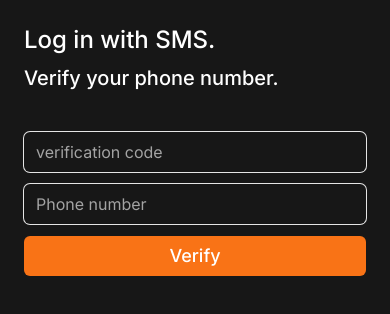
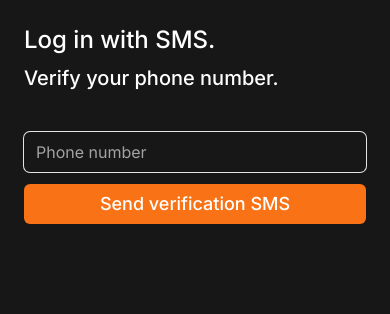
Before and after one commit to thecloer/carrot-market-clone, a Next.js app: page /sms in a window 390 px wide. Shown: the top 314 px of the page. Built offline with nearby package versions, Linux system fonts and the light colour scheme.

Commit message:
feat: add sms login action
sms login action has 2 phases so that it has 2 states.
1. phone number validation
2. code verificaion

```diff
--- /dev/null
+++ b/src/app/sms/action.ts
@@ -0,0 +1,57 @@
+'use server';
+
+import { AUTH_FIELDS } from '@/modules/auth/lib';
+import { VerificationCodeSchema } from '@/modules/auth/schemas';
+import { FormError } from '@/modules/global/lib';
+import { USER_FIELDS } from '@/modules/user/lib';
+import { PhoneSchema } from '@/modules/user/schemas';
+
+type PhoneState = {
+  isCodeIssued: false;
+  fieldValues: { [USER_FIELDS.phone]: string };
+} & Partial<FormError<typeof PhoneSchema._type>>;
+
+type VerificationCodeState = {
+  isCodeIssued: true;
+  fieldValues: { [AUTH_FIELDS.verificationCode]: string };
+} & Partial<FormError<typeof VerificationCodeSchema._type>>;
+
+type SmsSignInActionState = PhoneState | VerificationCodeState;
+type SmsSignInActionResult = Promise<SmsSignInActionState>;
+
+export const smsSignInAction = async (prevState: SmsSignInActionState, formData: FormData): SmsSignInActionResult => {
+  if (!prevState.isCodeIssued) {
+    // [Phone Number Phase] check whether the phone number is valid
+    const validateResult = PhoneSchema.safeParse(formData.get(USER_FIELDS.phone));
+    if (!validateResult.success) {
+      return {
+        isCodeIssued: false,
+        errors: validateResult.error.flatten(),
+        fieldValues: { phone: formData.get(USER_FIELDS.phone)?.toString() ?? '' },
+      };
+    }
+
+    // TODO: Issue a verification code here
+    console.log('Issue a verification code.');
+
+    return { isCodeIssued: true, fieldValues: { verification_code: '' } };
+  }
+
+  // [Verification Code Phase] verify the code
+  const validateResult = VerificationCodeSchema.safeParse(formData.get(AUTH_FIELDS.verificationCode));
+  if (!validateResult.success) {
+    return {
+      isCodeIssued: true,
+      errors: validateResult.error.flatten(),
+      fieldValues: { verification_code: formData.get(AUTH_FIELDS.verificationCode)?.toString() ?? '' },
+    };
+  }
+
+  // TODO: Implement the code verification and sign-in logic here
+  console.log('SMS sign in success.');
+
+  return {
+    isCodeIssued: false,
+    fieldValues: { phone: '' },
+  };
+};
--- a/src/app/sms/page.tsx
+++ b/src/app/sms/page.tsx
@@ -1,19 +1,51 @@
 'use client';
 
-import React from 'react';
+import React, { useActionState } from 'react';
 import { FormInput, FormButton } from '@/modules/global/components';
+import { USER_FIELDS } from '@/modules/user/lib';
+import { AUTH_FIELDS } from '@/modules/auth/lib';
+import { smsSignInAction } from './action';
+
+const initialState = {
+  isCodeIssued: false as const,
+  fieldValues: { phone: '' },
+};
 
 export default function SMSLoginPage() {
+  const [state, dispatch, isPending] = useActionState(smsSignInAction, initialState);
+
   return (
     <main className='flex flex-col gap-y-10 p-6'>
       <div className='flex flex-col gap-y-2 *:font-medium'>
         <h1 className='text-2xl'>Log in with SMS.</h1>
         <h2 className='text-xl'>Verify your phone number.</h2>
       </div>
-      <form className='flex flex-col gap-y-3'>
-        <FormInput name='phone' key='phone' type='number' placeholder='verification code' required />
-        <FormInput name='verification_code' key='verification code' type='tel' placeholder='Phone number' required />
-        <FormButton type='submit'> Verify</FormButton>
+      <form className='flex flex-col gap-y-3' action={dispatch}>
+        {state.isCodeIssued ? (
+          <FormInput
+            type='number'
+            placeholder='verification code'
+            required
+            key={AUTH_FIELDS.verificationCode}
+            name={AUTH_FIELDS.verificationCode}
+            defaultValue={state.fieldValues.verification_code}
+            errors={state.errors?.formErrors}
+          />
+        ) : (
+          <FormInput
+            type='tel'
+            placeholder='Phone number'
+            required
+            key={USER_FIELDS.phone}
+            name={USER_FIELDS.phone}
+            defaultValue={state.fieldValues.phone}
+            errors={state.errors?.formErrors}
+          />
+        )}
+
+        <FormButton type='submit' disabled={isPending}>
+          {state.isCodeIssued ? 'Verify' : 'Send verification SMS'}
+        </FormButton>
       </form>
     </main>
   );
--- a/src/modules/auth/schemas/auth-schemas.ts
+++ b/src/modules/auth/schemas/auth-schemas.ts
@@ -14,3 +14,6 @@ export const SignInFromDataSchema = z.object({
   [USER_FIELDS.email]: EmailSchema,
   [USER_FIELDS.password]: PasswordSchema,
 });
+
+// TODO: Implement the verification code issuing and verification logic
+export const VerificationCodeSchema = z.coerce.number().int().min(100000).max(999999);
--- a/src/modules/global/lib/types.ts
+++ b/src/modules/global/lib/types.ts
@@ -3,7 +3,7 @@ import { typeToFlattenedError } from 'zod';
 type allKeys<T> = T extends unknown ? keyof T : never;
 type FormValidationError<T> = typeToFlattenedError<T, string>;
 
-interface FormError<T> {
+export interface FormError<T> {
   errors: FormValidationError<T>;
 }
 
```
